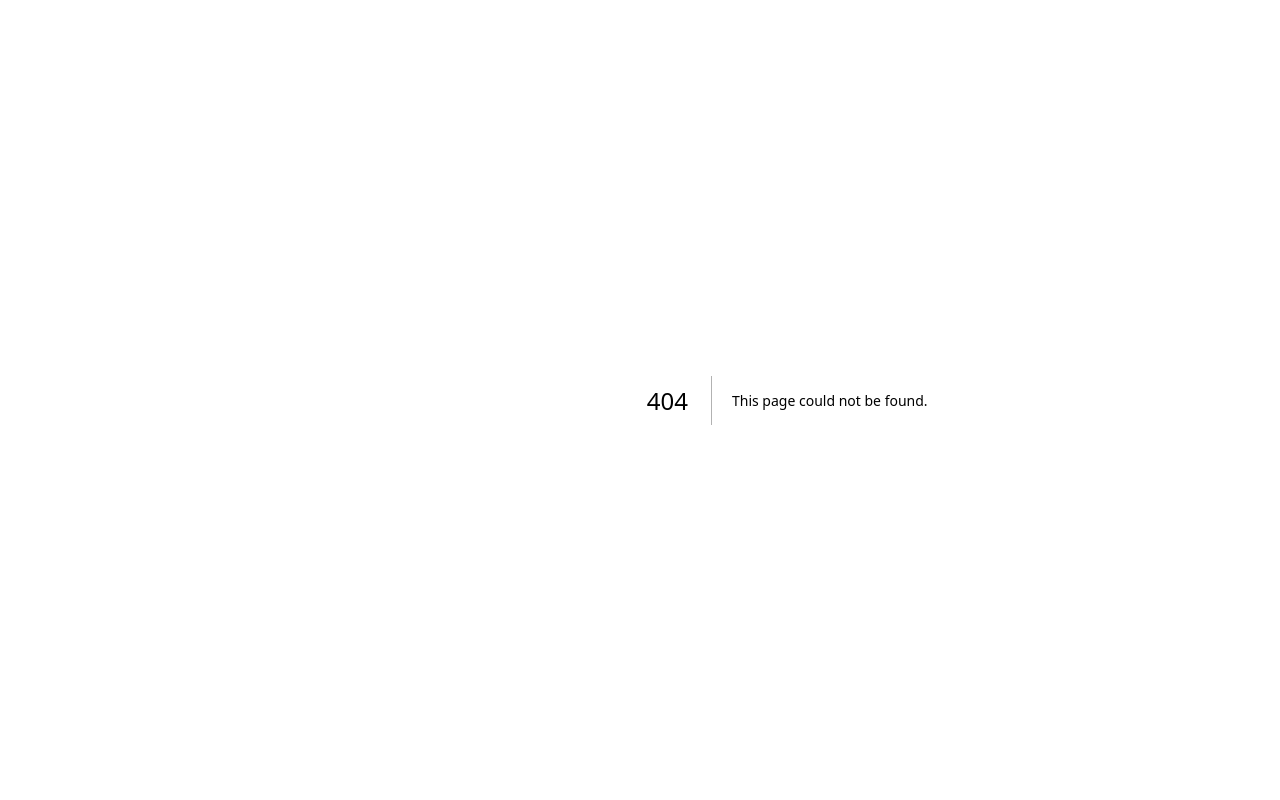
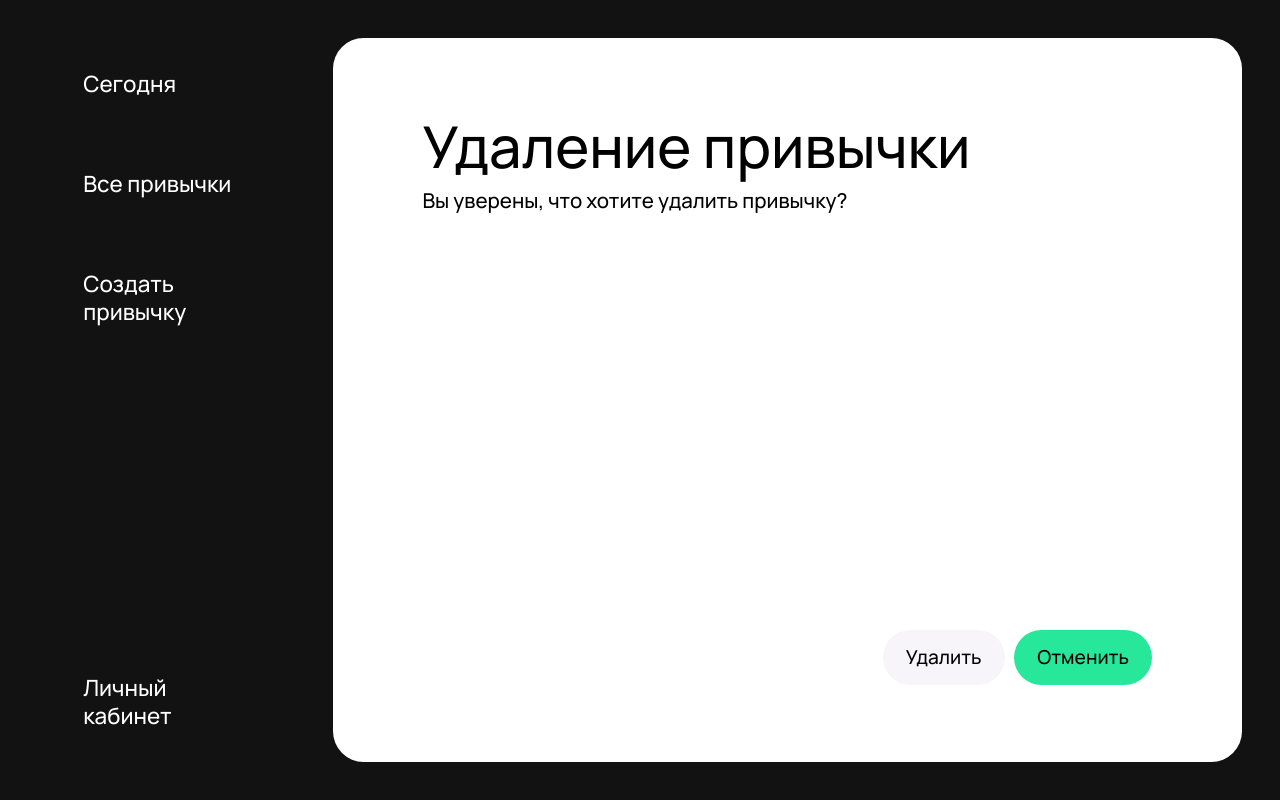
Before and after one commit to RomaFedoro/itera-frontend, a Next.js app in the folder frontend/: page /habits/1/delete in a window 1280 px wide. Before the commit this address had no page. Built offline with nearby package versions, Linux system fonts and the light colour scheme.

Commit message:
feat(habit): delete page

```diff
--- a/frontend/next.config.js
+++ b/frontend/next.config.js
@@ -7,6 +7,7 @@ const nextConfig = {
   env: {
     apiPath: 'https://forma-web.ru/api',
   },
+
   async redirects() {
     return [
       {
--- /dev/null
+++ b/frontend/src/app/habits/[id]/delete/page.tsx
@@ -0,0 +1,13 @@
+import DeleteHabit from '@/container/DeleteHabit';
+
+export default function HabitDeletePage({
+  params: { id },
+}: {
+  params: { id: string };
+}) {
+  return (
+    <div className="content content_fill content_between">
+      <DeleteHabit id={id} />
+    </div>
+  );
+}
--- a/frontend/src/components/habit/HabitButtons/index.tsx
+++ b/frontend/src/components/habit/HabitButtons/index.tsx
@@ -18,7 +18,11 @@ const HabitButtons = ({ id }: { id: string | number }) => {
       >
         <PencilIcon />
       </IteraButton>
-      <IteraButton secondary small>
+      <IteraButton
+        secondary
+        small
+        onClick={() => router.push(`${habitPath}/delete`)}
+      >
         <TrashIcon />
       </IteraButton>
     </>
--- a/frontend/src/container/DeletePopup/index.tsx
+++ b/frontend/src/container/DeleteHabit/index.tsx
@@ -1,16 +1,15 @@
 'use client';
 
 import React, { useState } from 'react';
-import IteraPopup from '@/components/ui/IteraPopup';
 import IteraButton from '@/components/ui/IteraButton';
 import { useRouter } from 'next/navigation';
 
-type TDeletePopupProps = {
+type TDeleteHabitProps = {
   id: number | string;
   name?: string;
 };
 
-const DeletePopup = ({ name, id }: TDeletePopupProps) => {
+const DeleteHabit = ({ name, id }: TDeleteHabitProps) => {
   const router = useRouter();
 
   const closePopup = () => {
@@ -22,10 +21,13 @@ const DeletePopup = ({ name, id }: TDeletePopupProps) => {
   };
 
   return (
-    <IteraPopup isOpen={true} setIsOpen={closePopup}>
-      <span>
-        Вы уверены, что хотите удалить {name ? <b>{name}</b> : 'привычку'}?
-      </span>
+    <>
+      <div className="list">
+        <h1>Удаление привычки</h1>
+        <span className="description">
+          Вы уверены, что хотите удалить {name ? <b>{name}</b> : 'привычку'}?
+        </span>
+      </div>
       <div className="list-row list_end">
         <IteraButton small secondary fillContent onClick={deleteHabit}>
           Удалить
@@ -34,8 +36,8 @@ const DeletePopup = ({ name, id }: TDeletePopupProps) => {
           Отменить
         </IteraButton>
       </div>
-    </IteraPopup>
+    </>
   );
 };
 
-export default DeletePopup;
+export default DeleteHabit;
--- a/frontend/src/container/HabitForm/index.tsx
+++ b/frontend/src/container/HabitForm/index.tsx
@@ -63,7 +63,7 @@ const HabitForm = ({
           />
         </fieldset>
       </div>
-      <div className={styles.buttons}>
+      <div className="list-row list_end">
         <IteraButton fillContent secondary>
           Отменить
         </IteraButton>
--- a/frontend/src/container/HabitForm/styles.module.scss
+++ b/frontend/src/container/HabitForm/styles.module.scss
@@ -14,10 +14,6 @@
   column-gap: var(--gap-item);
 }
 
-.buttons {
-  justify-content: flex-end;
-}
-
 #textarea__name {
   font-size: 1em;
 }
```
